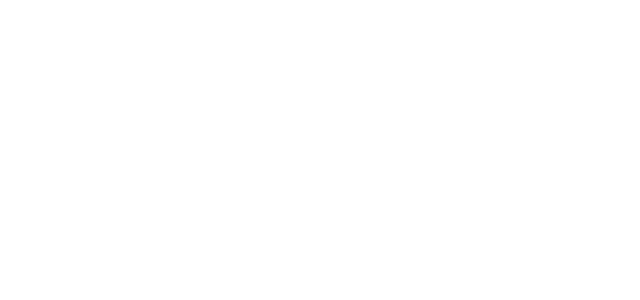
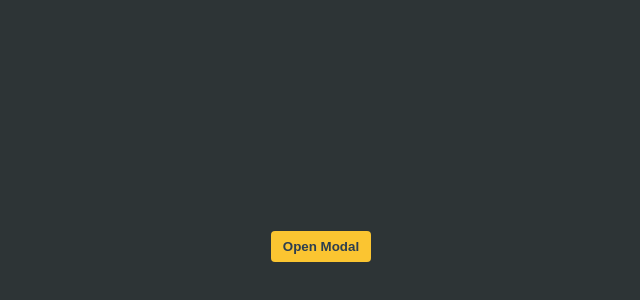
Before and after one commit to darskp/react-projects, a React (Create React App) app: page /react-projects/modal in a window 1280 px wide. Before the commit this address had no page. Shown: the part 154-454 px from the top of the page, without its empty margins (319-959 px from the left). Built offline with nearby package versions, Linux system fonts and the light colour scheme.

Commit message:
modal logic

```diff
--- a/src/App.js
+++ b/src/App.js
@@ -10,6 +10,7 @@ import QrCode from "./components/7. qr-code-generator/qr.jsx";
 import Darktheme from "./components/8. darktheme/darktheme.jsx";
 import ScrollBar from "./components/9. scroll indicator/index.jsx";
 import Tabs from "./components/10. Tabs/index.jsx";
+import Modal from "./components/11. modal/index.jsx";
 
 function App() {
   return (
@@ -27,6 +28,7 @@ function App() {
           <Route path="/darktheme" element={<Darktheme />} />
           <Route path="/scrollindicator" element={<ScrollBar />} />
           <Route path="/tabs" element={<Tabs />} />
+          <Route path="/modal" element={<Modal />} />
         </Routes>
       </BrowserRouter>
     </div>
--- /dev/null
+++ b/src/components/11. modal/index.css
@@ -0,0 +1,63 @@
+.main-modal-container {
+  display: flex;
+  align-items: center;
+  justify-content: center;
+  width: 100%;
+  min-height: 100vh;
+  background-color: #2d3436;
+
+  .btn {
+    padding: 1vh 1.5vh;
+    background-color: #fbc531;
+    color: #2c3e50;
+    margin: 10px 0px;
+    outline: none;
+    border: none;
+    cursor: pointer;
+    font-weight: bold;
+    border-radius: 4px;
+  }
+
+  .modal-main-container {
+    display: flex;
+    align-items: center;
+    justify-content: center;
+    width: 80%;
+    min-height: 81vh;
+    position: relative;
+    background-color: #00b894;
+    border-radius: 10px;
+    flex-direction: column;
+  }
+
+  .modal-div-section {
+    width: 100%;
+    height: 27vh;
+    display: flex;
+    align-items: center;
+    justify-content: center;
+
+    h3 {
+      font-weight: bold;
+      font-size: 24px;
+      color: #2d3436;
+    }
+  }
+
+  .body {
+    background-color: #55efc4;
+  }
+
+  .modal-cancel {
+    position: absolute;
+    right: 14px;
+    top: 10px;
+    cursor: pointer;
+
+    .cancel-icon {
+      width: 25px;
+      height: 25px;
+      color: #2d3436;
+    }
+  }
+}
--- /dev/null
+++ b/src/components/11. modal/index.jsx
@@ -0,0 +1,25 @@
+import React, {useState} from "react";
+import ModalOverview from "./modalOverview.jsx";
+import "./index.css";
+
+const Modal = () => {
+  const [ismodalOpen, setIsModelOpen] = useState(false);
+
+  return (
+    <div className="main-modal-container">
+      {ismodalOpen && (
+        <ModalOverview
+          ismodalOpen={ismodalOpen}
+          toggleModal={() => setIsModelOpen(false)}
+        />
+      )}
+      {!ismodalOpen && (
+        <button className="btn" onClick={() => setIsModelOpen(true)}>
+          Open Modal
+        </button>
+      )}
+    </div>
+  );
+};
+
+export default Modal;
--- /dev/null
+++ b/src/components/11. modal/modalOverview.jsx
@@ -0,0 +1,35 @@
+import React from "react";
+import {RxCross2} from "react-icons/rx";
+
+const ModalOverview = ({ismodalOpen, toggleModal}) => {
+  const handleKeyDown = (event) => {
+    if (event.key === "Enter" || event.key === " ") {
+      toggleModal();
+    }
+  };
+
+  return (
+    <div className="modal-main-container">
+      <div
+        className="modal-cancel"
+        role="button"
+        onClick={toggleModal}
+        onKeyDown={handleKeyDown}
+        tabIndex={0}
+      >
+        <RxCross2 className="cancel-icon" />
+      </div>
+      <div className="modal-div-section head">
+        <h3>Customized Header</h3>
+      </div>
+      <div className="modal-div-section body">
+        <h3>Customized Body</h3>
+      </div>
+      <div className="modal-div-section footer">
+        <h3>Customized Footer</h3>
+      </div>
+    </div>
+  );
+};
+
+export default ModalOverview;
--- a/src/components/9. scroll indicator/index.jsx
+++ b/src/components/9. scroll indicator/index.jsx
@@ -6,7 +6,7 @@ const ScrollBar = () => {
   const [loading, setLoading] = useState(false);
   const [errorMessage, setErrorMessage] = useState("");
   const [scrollPercentage, setScrollPercentage] = useState(0);
-  console.log("scrollPercentage", scrollPercentage);
+
   const fetchData = async () => {
     setLoading(true);
     setErrorMessage("");
@@ -33,6 +33,14 @@ const ScrollBar = () => {
   useEffect(() => {
     fetchData();
   }, []);
+
+  if (loading) {
+    <div>loading ..</div>;
+  }
+
+  if (errorMessage) {
+    <div>{errorMessage}</div>;
+  }
 
   const handleScrollPercentage = () => {
     const totalHeight =
```
